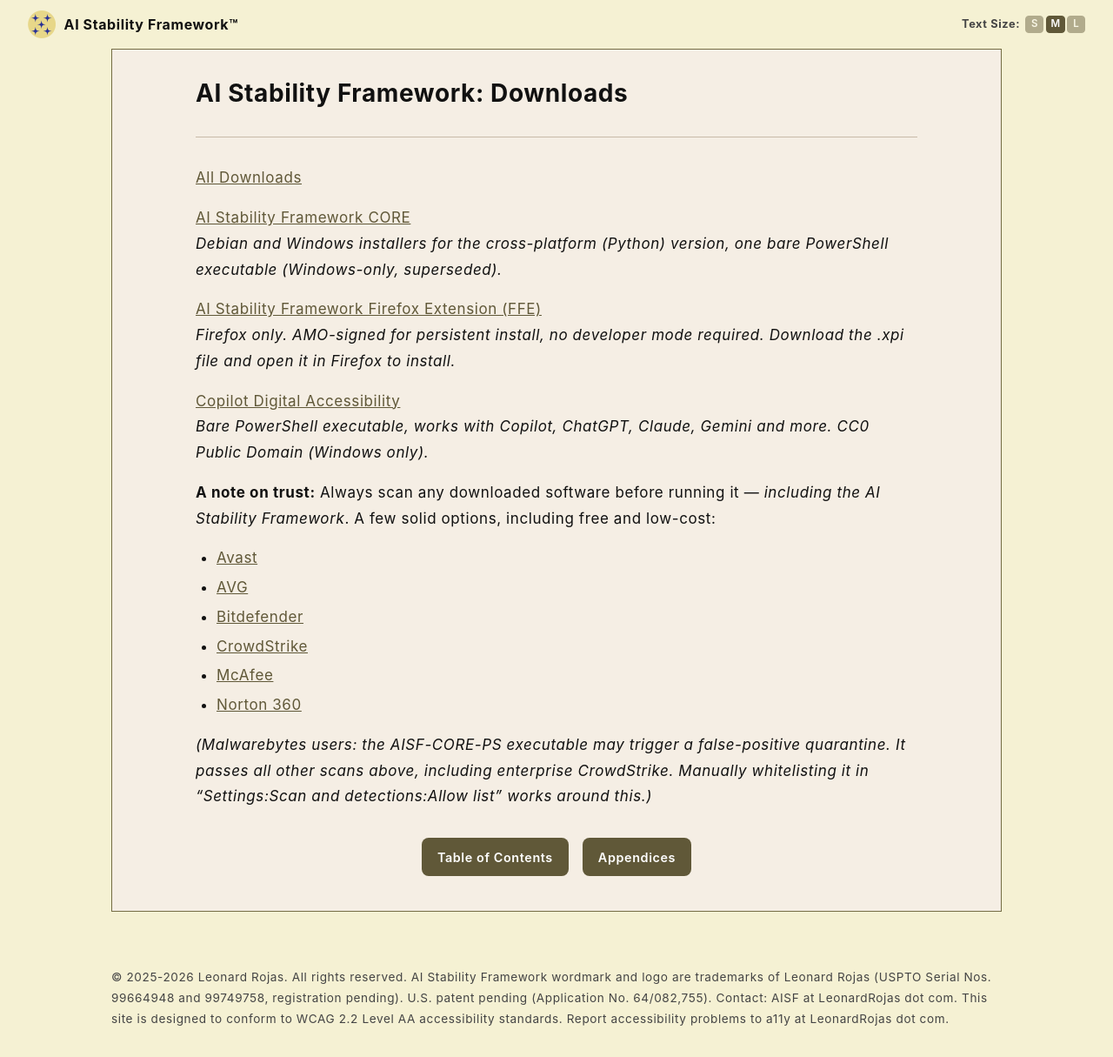
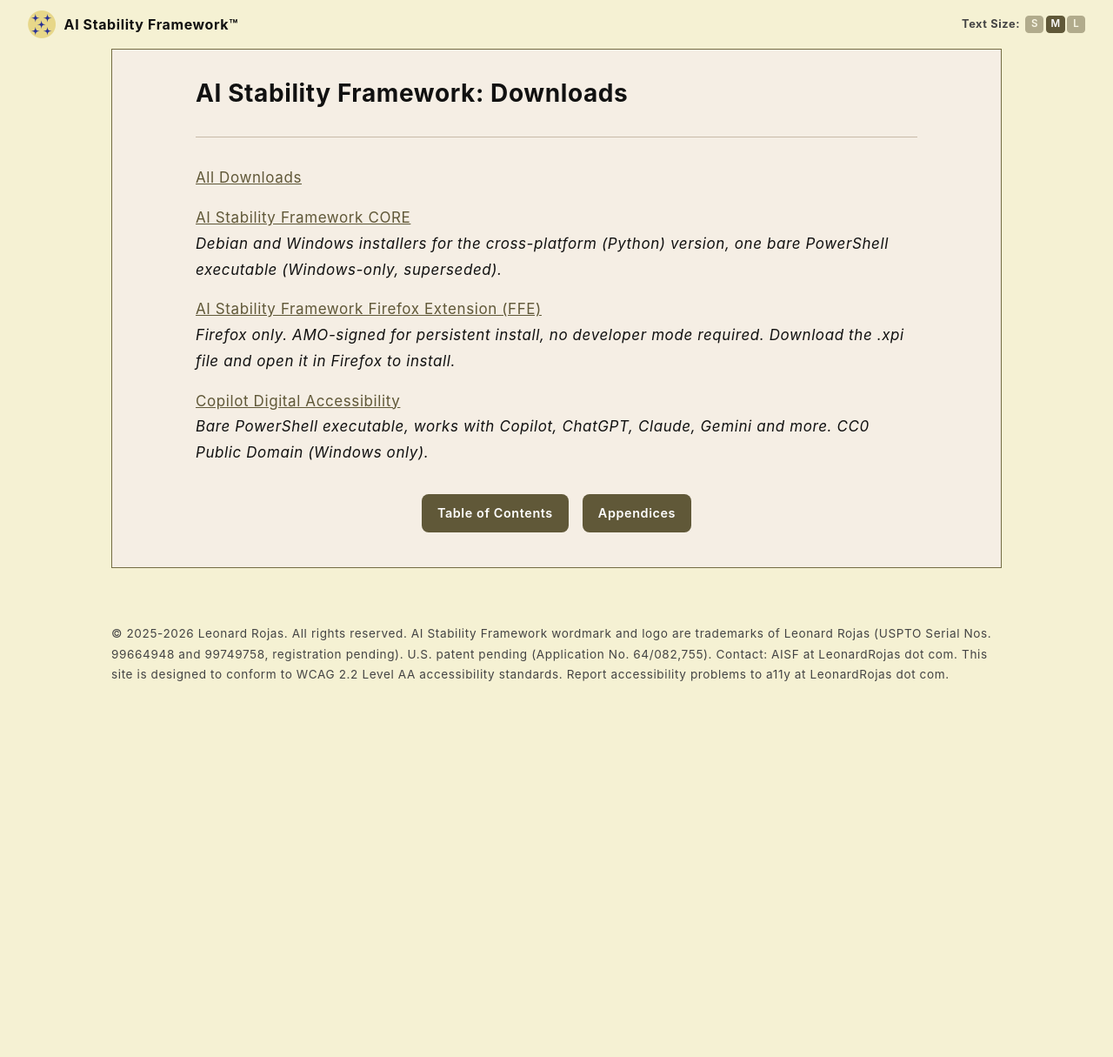
Before and after one commit to rojaslen/AISF-WEB, a Jekyll site: the page built from apx01.md, in a window 1280 px wide and 1215 px high. Shown: the whole window at 87% size. Built offline with Jekyll 4.4.1, drawn with Linux system fonts in a browser that asks for light colours; some web fonts are replaced.

Commit message:
Update apx01.md

```diff
--- a/apx01.md
+++ b/apx01.md
@@ -19,7 +19,7 @@
 [Copilot Digital Accessibility](https://github.com/rojaslen/AISF-downloads/tree/main/CDA){: target="_blank" rel="noopener noreferrer" } <br>
 *Bare PowerShell executable, works with Copilot, ChatGPT, Claude, Gemini and more. CC0 Public Domain (Windows only).*
 
-**A note on trust:** Always scan any downloaded software before running it — *including the AI Stability Framework*. A few solid options, including free and low-cost:
+<!--**A note on trust:** Always scan any downloaded software before running it — *including the AI Stability Framework*. A few solid options, including free and low-cost:
 
 - [Avast](https://www.avast.com/en-us/index#pc){: target="_blank" rel="noopener noreferrer" }
 - [AVG](https://www.avg.com/en-us/homepage#pc){: target="_blank" rel="noopener noreferrer" }
@@ -28,7 +28,7 @@
 - [McAfee](https://www.mcafee.com/){: target="_blank" rel="noopener noreferrer" }
 - [Norton 360](https://us.norton.com/){: target="_blank" rel="noopener noreferrer" }
 
-*(Malwarebytes users: the AISF-CORE-PS executable may trigger a false-positive quarantine. It passes all other scans above, including enterprise CrowdStrike. Manually whitelisting it in "Settings:Scan and detections:Allow list" works around this.)*
+*(Malwarebytes users: the AISF-CORE-PS executable may trigger a false-positive quarantine. It passes all other scans above, including enterprise CrowdStrike. Manually whitelisting it in "Settings:Scan and detections:Allow list" works around this.)*-->
 
 <nav>
 <div class="chapter-nav">
```
